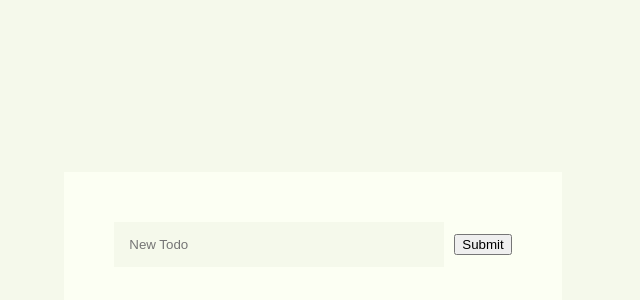
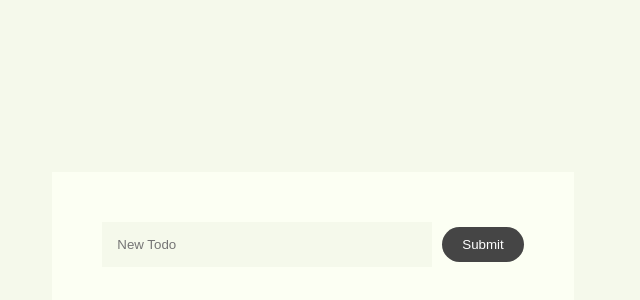
Before and after one commit to boikhutsodev/ToDo-List, a React (Vite) app: page / in a window 1280 px wide. Shown: the part 156-456 px from the top of the page, without its empty margins (327-967 px from the left). Built offline with nearby package versions, Linux system fonts and the light colour scheme.

Commit message:
Added CSS styles for button element.

```diff
--- a/src/index.css
+++ b/src/index.css
@@ -25,3 +25,14 @@ input {
   width: 300px;
   margin-right: 10px;
 }
+
+button {
+  border-radius: 100px;
+  background: #454545;
+  border: none;
+  outline: none;
+  padding: 5px;
+  color: #fff;
+  padding: 10px 20px;
+  cursor: pointer;
+}
```
